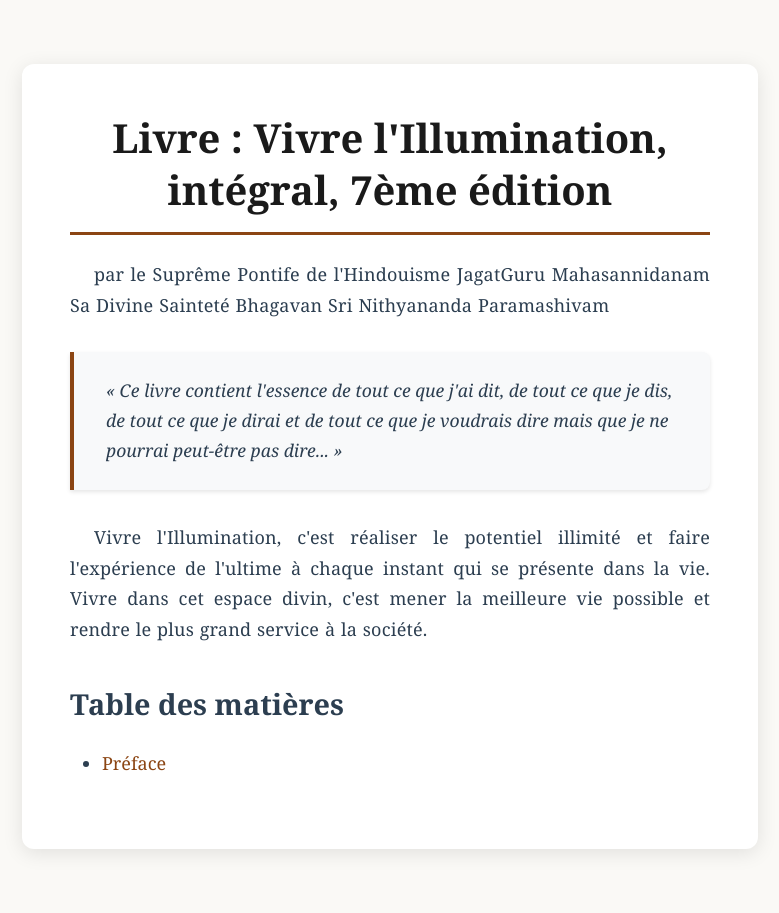
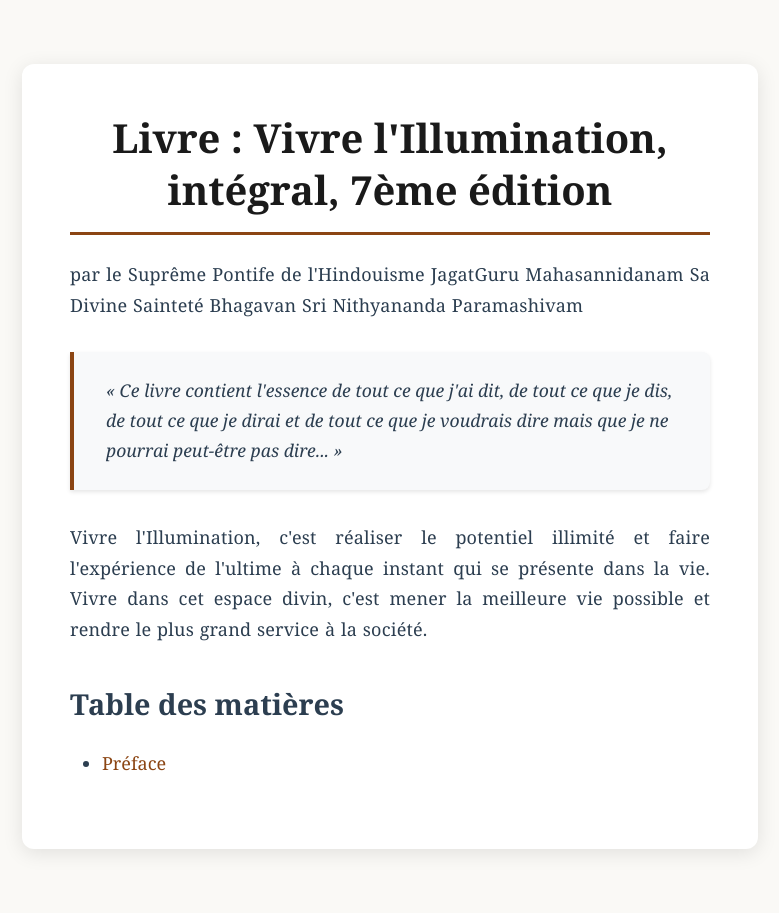
Before and after one commit to vivre-l-illumination/vivre-l-illumination.github.io, a Jekyll site: the page index.html, which Jekyll copies as it is, in a window 1280 px wide. Shown: the whole page, without its empty margins (250-1029 px from the left). Built offline with Jekyll 4.4.1, drawn with Linux system fonts in a browser that asks for light colours.

Commit message:
Remove text indent

```diff
--- a/assets/styles.css
+++ b/assets/styles.css
@@ -39,7 +39,6 @@ h2 {
 p {
   margin-bottom: 1.5rem;
   text-align: justify;
-  text-indent: 1.5rem;
   word-spacing: 0.05em;
   letter-spacing: 0.01em;
 }
```
